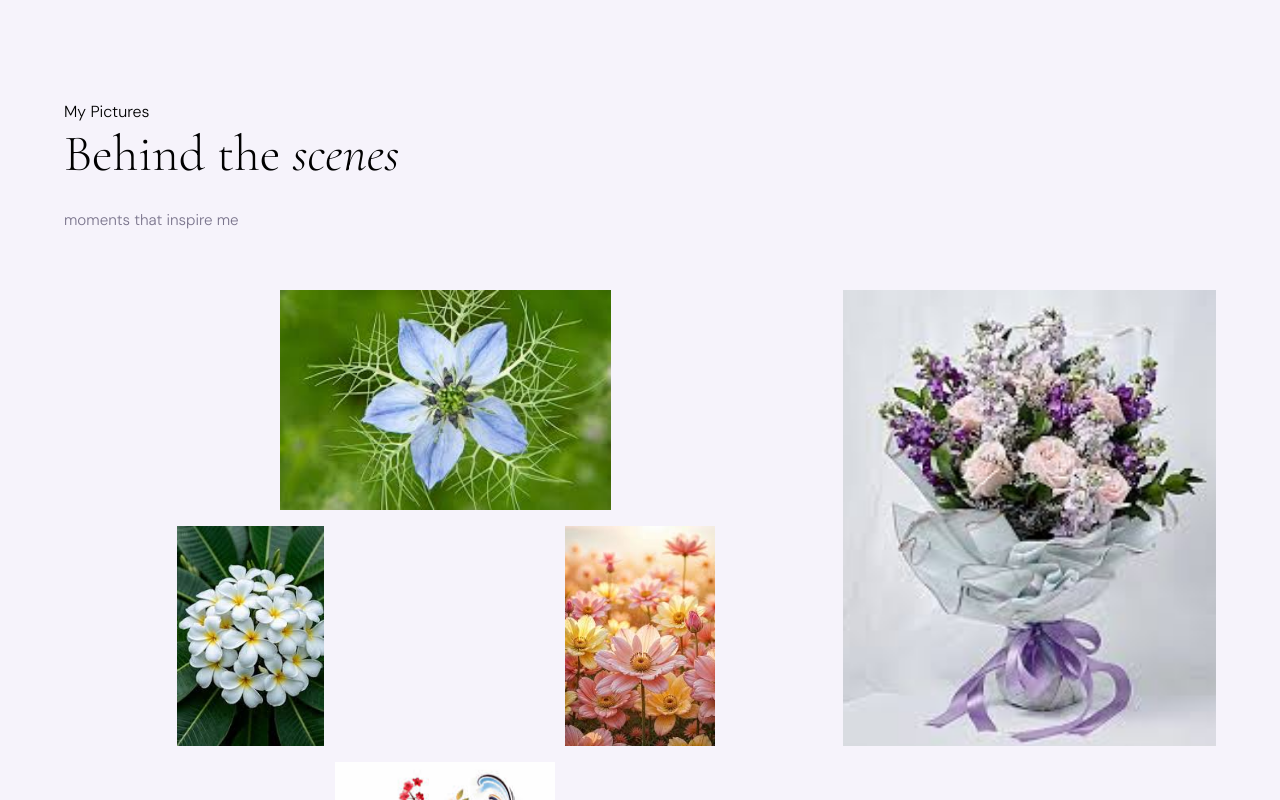
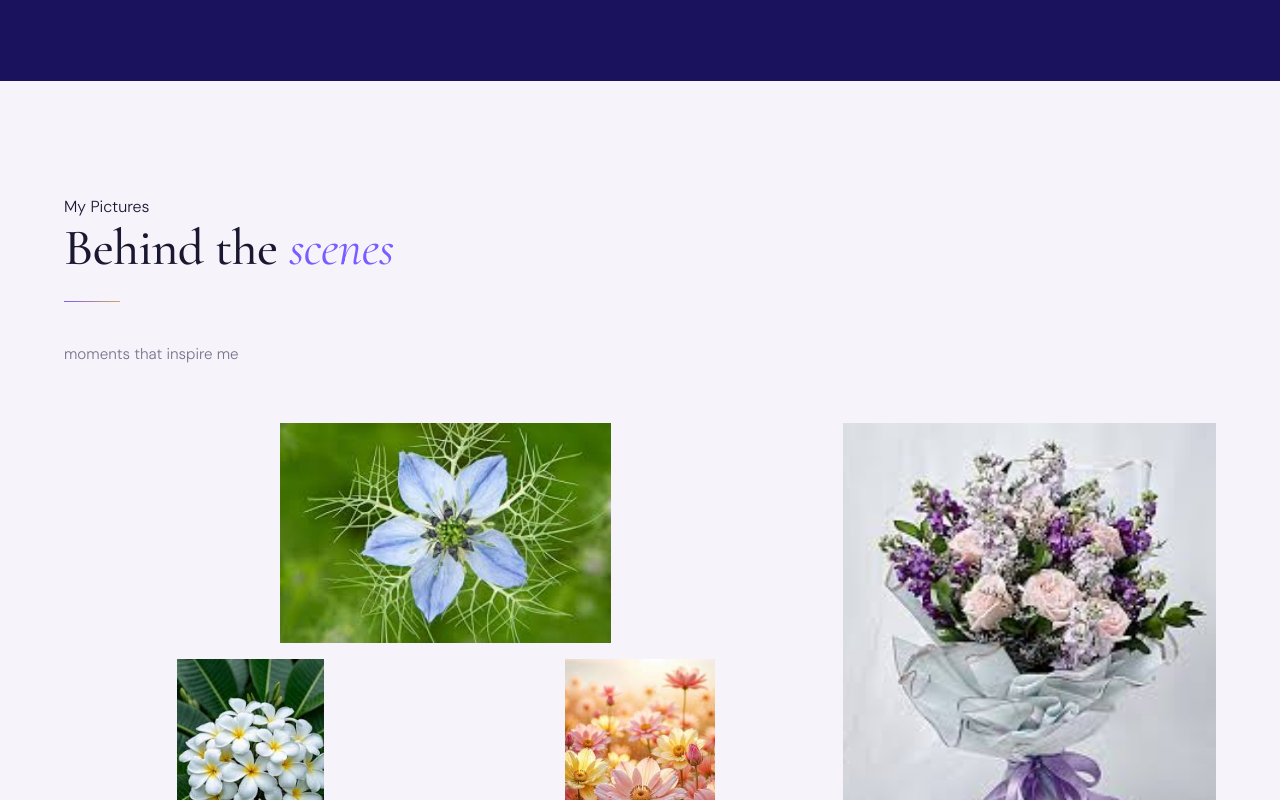
Before and after one commit to brindi-or/portofolio, an Angular app: page / in a window 1280 px wide. Shown: the part 1760-2560 px from the top of the page. Built offline with nearby package versions, Linux system fonts and the light colour scheme.

Commit message:
Define missing --charcoal CSS variable, refine palette with gold accents and shadows

```diff
--- a/src/styles.scss
+++ b/src/styles.scss
@@ -1,4 +1,4 @@
-@import url('https://fonts.googleapis.com/css2?family=Cormorant+Garamond:ital,wght@0,300;0,400;0,600;1,300;1,400&family=DM+Sans:wght@300;400;500&display=swap');
+@import url('https://fonts.googleapis.com/css2?family=Cormorant+Garamond:ital,wght@0,300;0,400;0,500;0,600;0,700;1,300;1,400&family=DM+Sans:wght@300;400;500;600&display=swap');
 
 
 :root {
@@ -6,11 +6,19 @@
   --ivory: #fbfaff;
   --back-skill: #1b125e;
   --graphite: #2d2942;
+  --charcoal: #1a1730;
+  --charcoal-soft: #3b3754;
   --purple: #7c5cff;
+  --purple-deep: #5b3df0;
   --purple-light: #a78bfa;
   --purple-pale: #ebe6ff;
+  --gold: #d4a657;
+  --gold-soft: #e8c98a;
   --muted: #7a748c;
   --border: #ddd6ff;
+  --shadow-sm: 0 2px 12px -4px rgba(31, 24, 78, 0.08);
+  --shadow-md: 0 12px 32px -12px rgba(31, 24, 78, 0.18);
+  --shadow-lg: 0 32px 60px -24px rgba(31, 24, 78, 0.25);
 }
 
 * { margin: 0; padding: 0; box-sizing: border-box; }
@@ -23,14 +31,17 @@ body {
   font-weight: 300;
   line-height: 1.7;
   overflow-x: hidden;
+  -webkit-font-smoothing: antialiased;
+  -moz-osx-font-smoothing: grayscale;
 }
 
-h1, h2, h3, h4 { font-family: 'Cormorant Garamond', serif; font-weight: 300; }
+h1, h2, h3, h4 { font-family: 'Cormorant Garamond', serif; font-weight: 400; color: var(--charcoal); letter-spacing: -0.01em; }
+em { font-style: italic; color: var(--purple); font-weight: 500; }
 a { text-decoration: none; color: inherit; }
 
 .section-label {
   font-size: 0.7rem;
-  letter-spacing: 0.25em;
+  letter-spacing: 0.28em;
   text-transform: uppercase;
   color: var(--purple);
   font-family: 'DM Sans', sans-serif;
@@ -39,16 +50,32 @@ a { text-decoration: none; color: inherit; }
   display: block;
 }
 
-.section-title {
-  font-size: clamp(2.2rem, 4vw, 3.5rem);
-  line-height: 1.15;
+.section-title,
+.section-t {
+  font-size: clamp(2.4rem, 4vw, 3.6rem);
+  line-height: 1.1;
   color: var(--charcoal);
   margin-bottom: 1.5rem;
+  font-weight: 500;
 }
 
-.purple-line { width: 48px; height: 1px; background: var(--purple); margin-bottom: 2.5rem; }
+.purple-line,
+.gold-line,
+.gold-l {
+  width: 56px;
+  height: 1px;
+  background: linear-gradient(90deg, var(--purple), var(--gold));
+  margin-bottom: 2.5rem;
+  border: 0;
+}
 
 ::selection { background: var(--purple-pale); color: var(--charcoal); }
-::-webkit-scrollbar { width: 4px; }
-::-webkit-scrollbar-track { background: var(--ivory); }
-::-webkit-scrollbar-thumb { background: var(--purple); border-radius: 2px; }
+::-webkit-scrollbar { width: 6px; }
+::-webkit-scrollbar-track { background: transparent; }
+::-webkit-scrollbar-thumb { background: linear-gradient(180deg, var(--purple), var(--purple-deep)); border-radius: 4px; }
+
+/* Reveal on scroll — applied via .reveal class */
+.reveal { opacity: 0; transform: translateY(24px); transition: opacity 0.9s ease, transform 0.9s ease; }
+.reveal.is-visible { opacity: 1; transform: translateY(0); }
+
+img { max-width: 100%; height: auto; }
```
